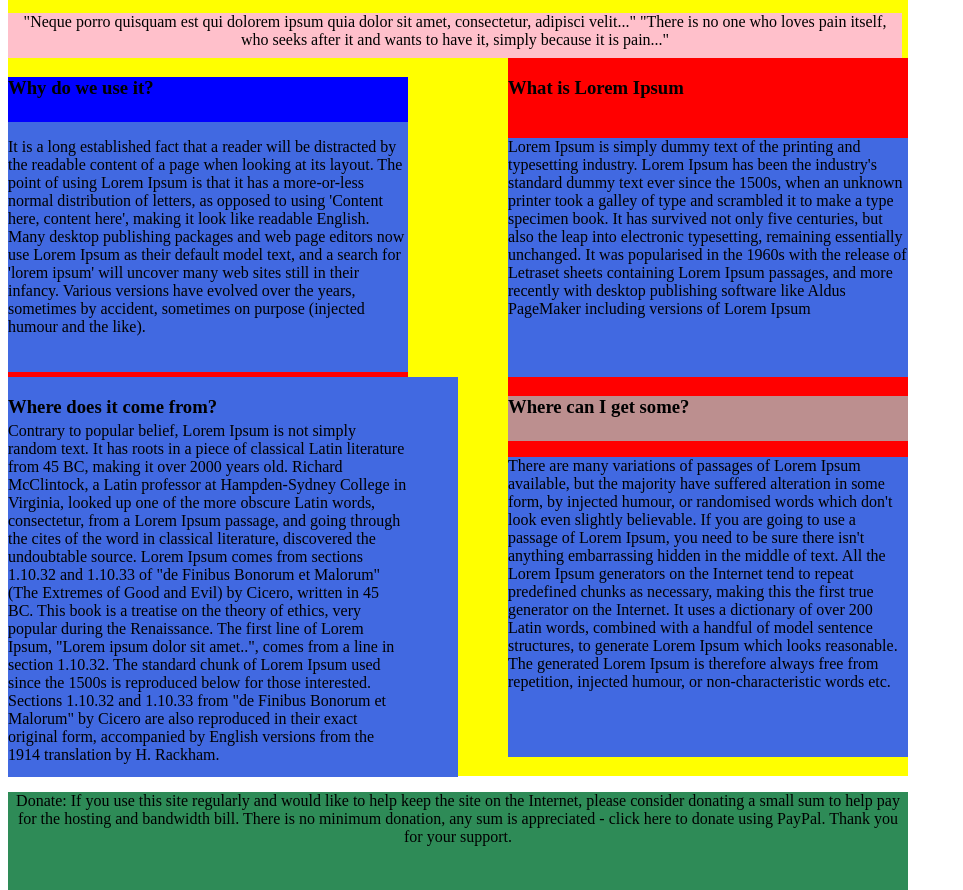
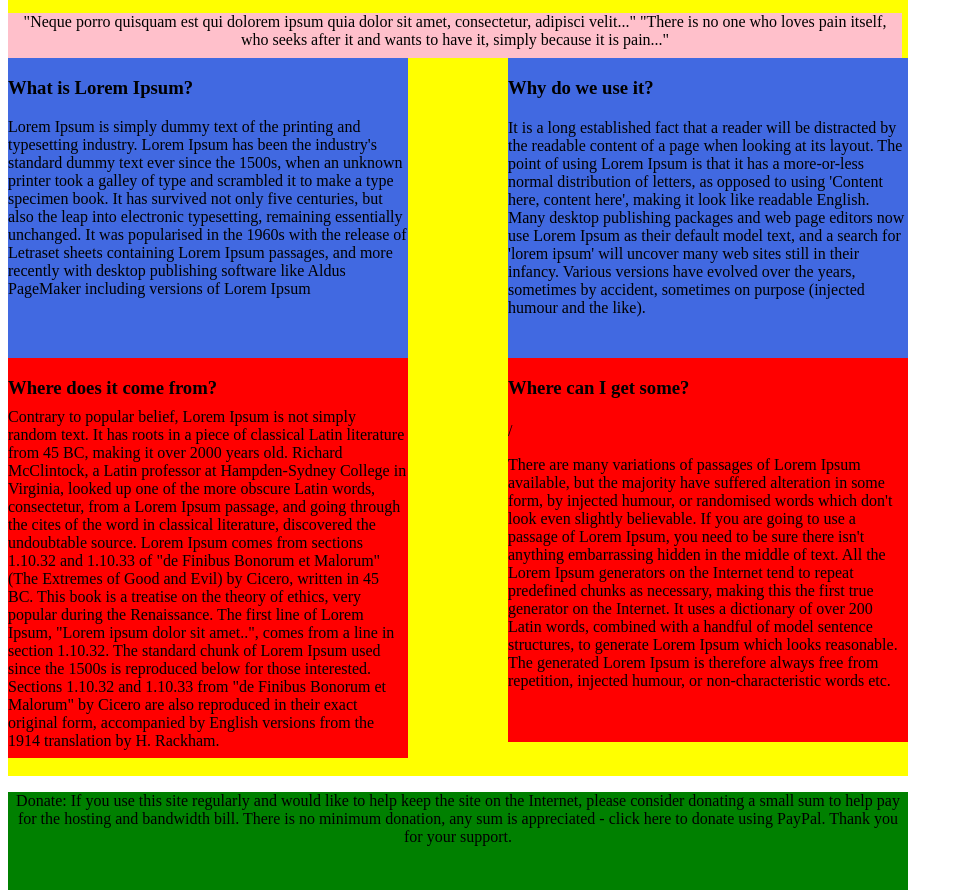
Before and after one commit to AmirAini/Day1, a plain HTML site: page div.html in a window 1280 px wide. Shown: the part 182-1072 px from the top of the page, without its empty margins (0-963 px from the left). Drawn offline with Linux system fonts and the light colour scheme.

Commit message:
beautify

```diff
--- a/div.html
+++ b/div.html
@@ -7,7 +7,7 @@
             <!-- This is the browser title -->
         </title>
         <style>
-            /* THis is the logic or "functions"*/
+            /* List all of Division IDs*/
 
             div#container { /*main/full section*/
                 width: 900px;
@@ -39,17 +39,16 @@
             div#contentContainer1{ /*Left Content Container*/
                 width: 400px;
                 height: 300px;
-                background-color: red;
-                float: right;
+                background-color: royalblue;
+                float: left;
             }
 
 
             div#contentHeader1{ /*Content Header left*/
                 width: 400px;
-                height: 45px;
-                background-color: red;
+                height: 25px;
+                background-color: royalblue;
             }
-
 
             div#contentBody1{ /*body left*/
                 width: 400px;
@@ -60,13 +59,16 @@
             div#contentContainer2{ /*Right content container*/
                 width: 400px;
                 height: 300px;
-                background-color: red;
+                background-color: royalblue;
+                float: right;
+
             }
 
             div#contentHeader2{ /*Content Header Right*/
                 width: 400px;
                 height: 45px;
-                background-color: blue;
+                background-color:royalblue;
+                float: right;
             }
 
             div#contentBody2{ /*body right*/
@@ -77,21 +79,21 @@
             }
 
             div#contentContainer3 { /* Low body left*/
-                width: 450px;
+                width: 400px;
                 height: 400px;
-                background-color: royalblue;
+                background-color: red;
                 float: left;
             }
             div#contentHeader3 {
                 width: 400px;
-                height: 45px;
-                background-color: royalblue;
+                height: 50px;
+                background-color: red;
                 float: left;
             }
             div#contentBody3 { /*Low para*/
                 width: 400px;
                 height: 250px;
-                background-color: royalblue;
+                background-color: red;
             }
 
             div#contentContainer4{
@@ -104,19 +106,19 @@
             div#contentHeader4{
                 width: 400px;
                 height: 45px;
-                background-color: rosybrown;
+                background-color: red;
             }
 
             div#contentBody4 {
                 width: 400px;
-                height: 300px;
-                background-color: royalblue;
+                height: 320px;
+                background-color: red;
             }
 
             div#donate{
                 width: 900px;
-                height: 200px;
-                background-color: seagreen;
+                height: 100px;
+                background-color: green;
                 text-align: center;
             }
 
@@ -231,7 +233,7 @@
              <!-- Insert Content1 -->
 
                 <div id="contentHeader1">
-                    <h3> What is Lorem Ipsum  </h3>
+                    <h3> What is Lorem Ipsum? </h3>
                 </div>
                 <!-- Insert left content1 -->
 
@@ -263,9 +265,10 @@
                  <div id="contentHeader4">
                      <h3> Where can I get some? </h3>
                  </div>
-                 <div id="contentBody4">
+                 <div id="contentBody4"> /
                      <p>There are many variations of passages of Lorem Ipsum available, but the majority have suffered alteration in some form, by injected humour, or randomised words which don't look even slightly believable. If you are going to use a passage of Lorem Ipsum, you need to be sure there isn't anything embarrassing hidden in the middle of text. All the Lorem Ipsum generators on the Internet tend to repeat predefined chunks as necessary, making this the first true generator on the Internet. It uses a dictionary of over 200 Latin words, combined with a handful of model sentence structures, to generate Lorem Ipsum which looks reasonable. The generated Lorem Ipsum is therefore always free from repetition, injected humour, or non-characteristic words etc.</p>
                  </div>
+                 <!-- Why Alignment not same -->
              </div>
             </div>
         </div>
```
